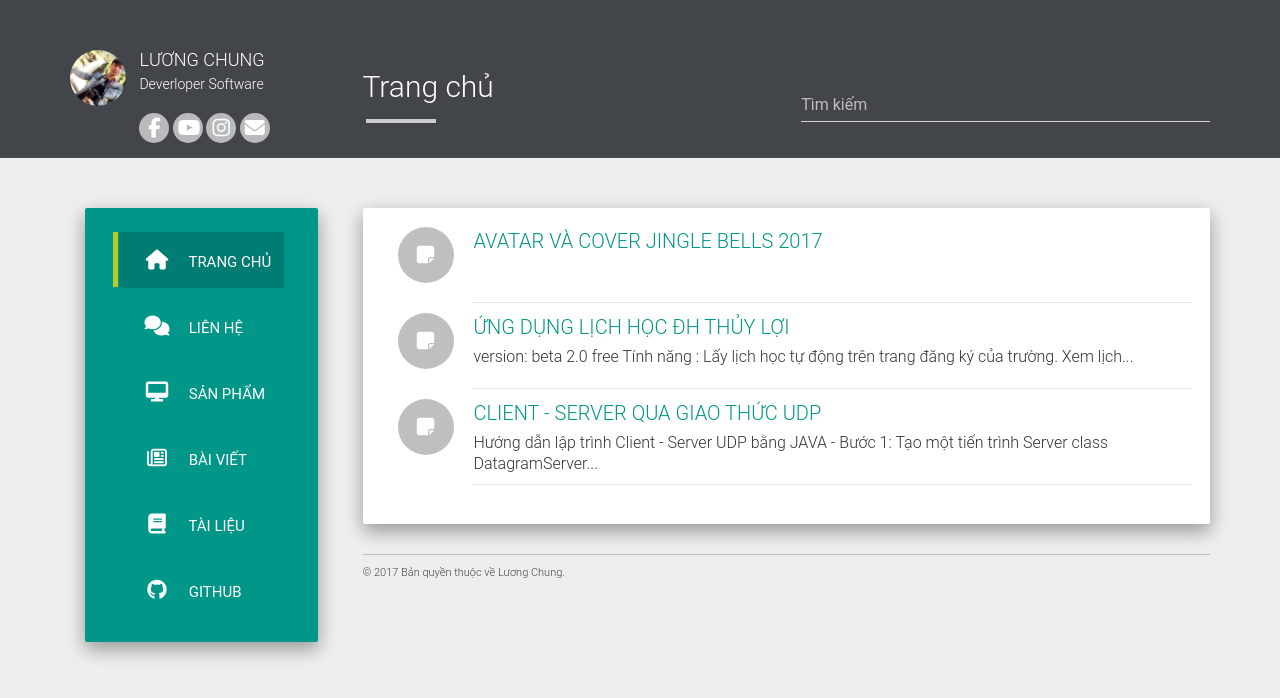
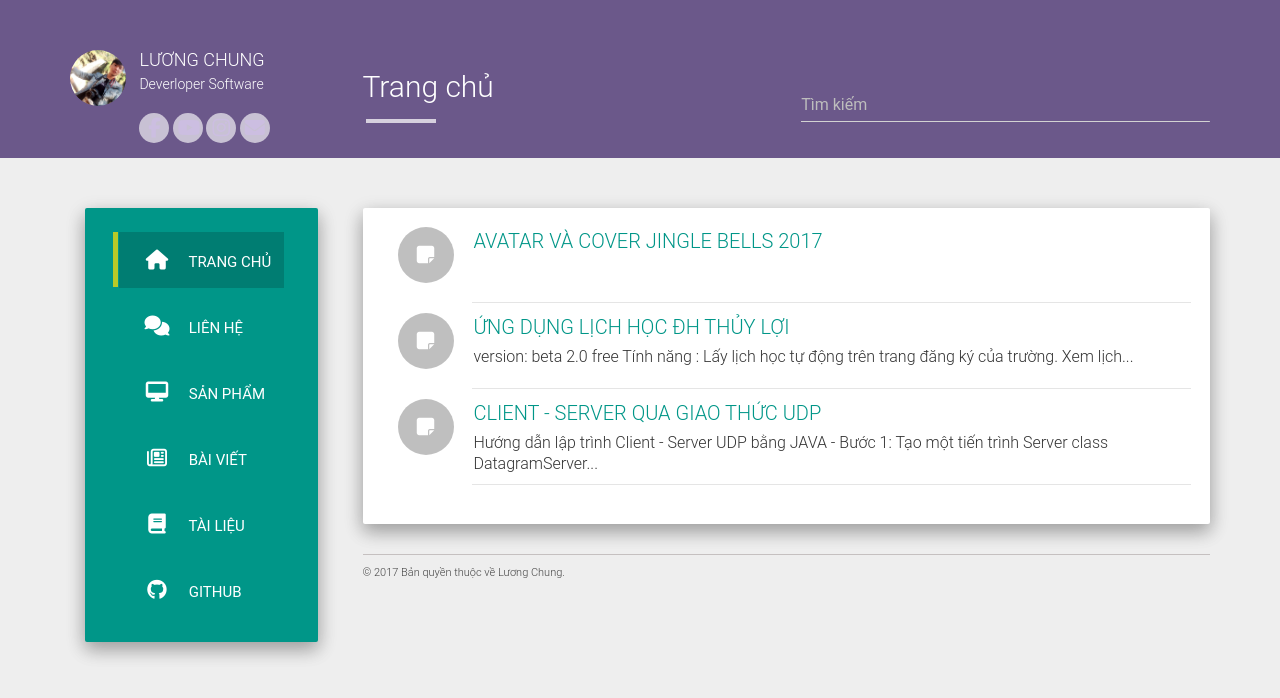
Before and after one commit to luongchung/luongchung.github.io, a Jekyll site: the page built from index.html, in a window 1280 px wide. Shown: the top 698 px of the page. Built offline with Jekyll 4.4.1, drawn with Linux system fonts in a browser that asks for light colours; nearby versions of some CDN libraries; the list of posts is cut into pages by our own code.

```diff
--- a/static/css/main.css
+++ b/static/css/main.css
@@ -1,6 +1,6 @@
 .main.outer{padding-top: 50px;}
 .header-panel.shadow-z-2 {
-    background-color: rgba(37, 41, 46, 0.85);
+    background-color: rgba(85, 63, 122, 0.85);
     padding: 50px 0 15px 0;
     width: 100%;
 }
@@ -55,7 +55,7 @@
     text-align: center;
     line-height: 20px;
     font-size: 20px;
-    color: #ffffff;
+    color: #ccbee1;
     padding: 5px;
     width: 30px;
     height: 30px;
```
